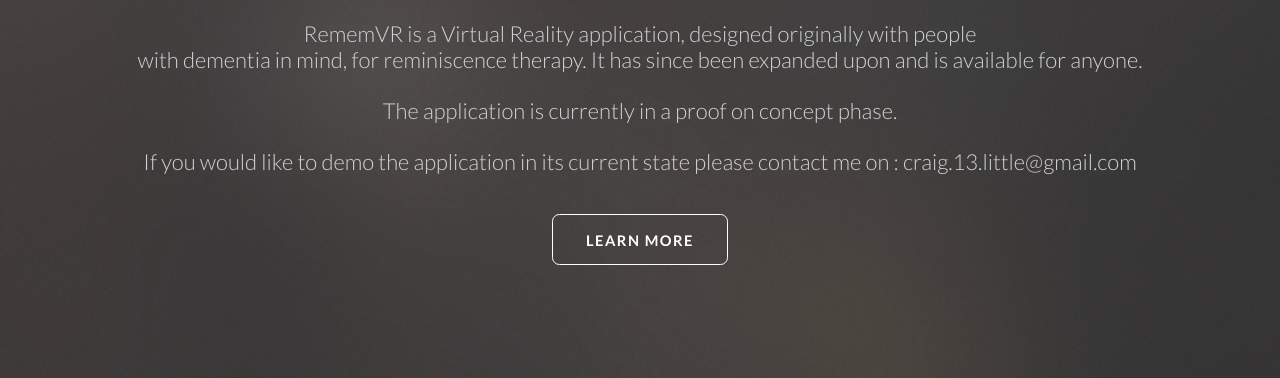
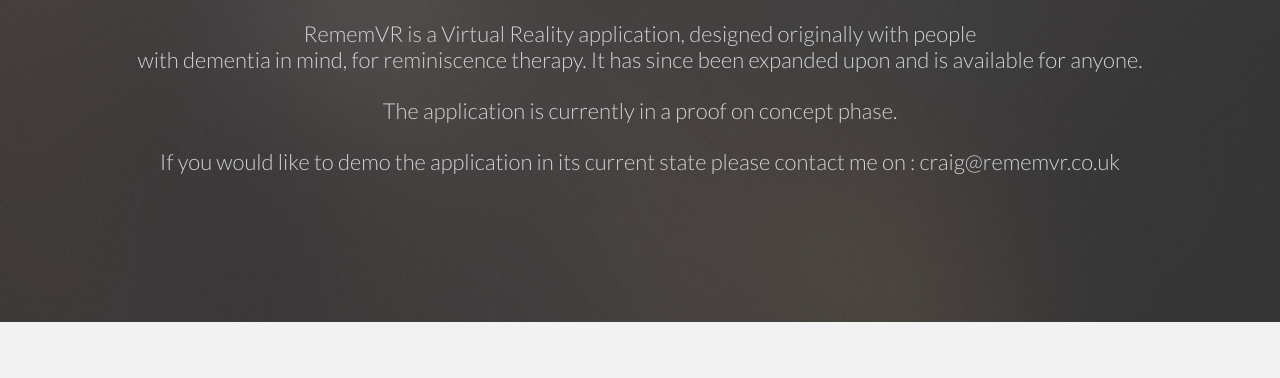
Before and after one commit to Hyaana/rememvr, a plain HTML site: page index.html in a window 1280 px wide. Shown: the part 209-587 px from the top of the page. Drawn offline with Linux system fonts and the light colour scheme.

Commit message:
email update

```diff
--- a/index.html
+++ b/index.html
@@ -51,11 +51,8 @@
 						RememVR is a Virtual Reality application, designed originally with people <br>with dementia in mind, for reminiscence therapy.
 						It has since been expanded upon and is available for anyone. <br><br>
 						The application is currently in a proof on concept phase. <br><br>
-						If you would like to demo the application in its current state please contact me on : craig.13.little@gmail.com
+						If you would like to demo the application in its current state please contact me on : craig@rememvr.co.uk
 					</p>
-					<ul class="actions">
-						<li><a href="#one" class="button big scrolly">Learn More</a></li>
-					</ul>
 				</div>
 			</section>
 
@@ -165,7 +162,7 @@
 						<br>
 						If you have any questions, queries or simply want to get in touch my contact is ::
 						<br>
-						- craig.13.little@gmail.com -
+						- craig@rememvr.co.uk -
 						</p>
 					</header>
 				</div>
```
